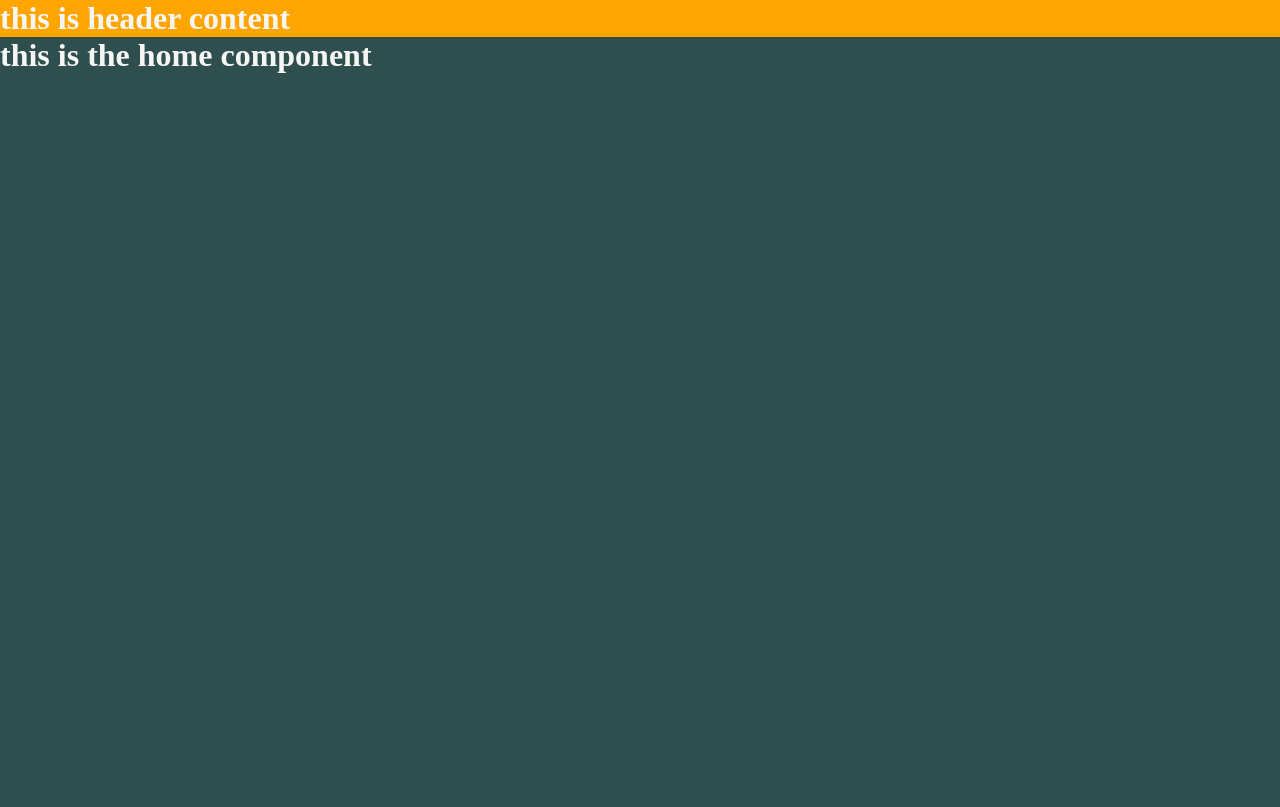
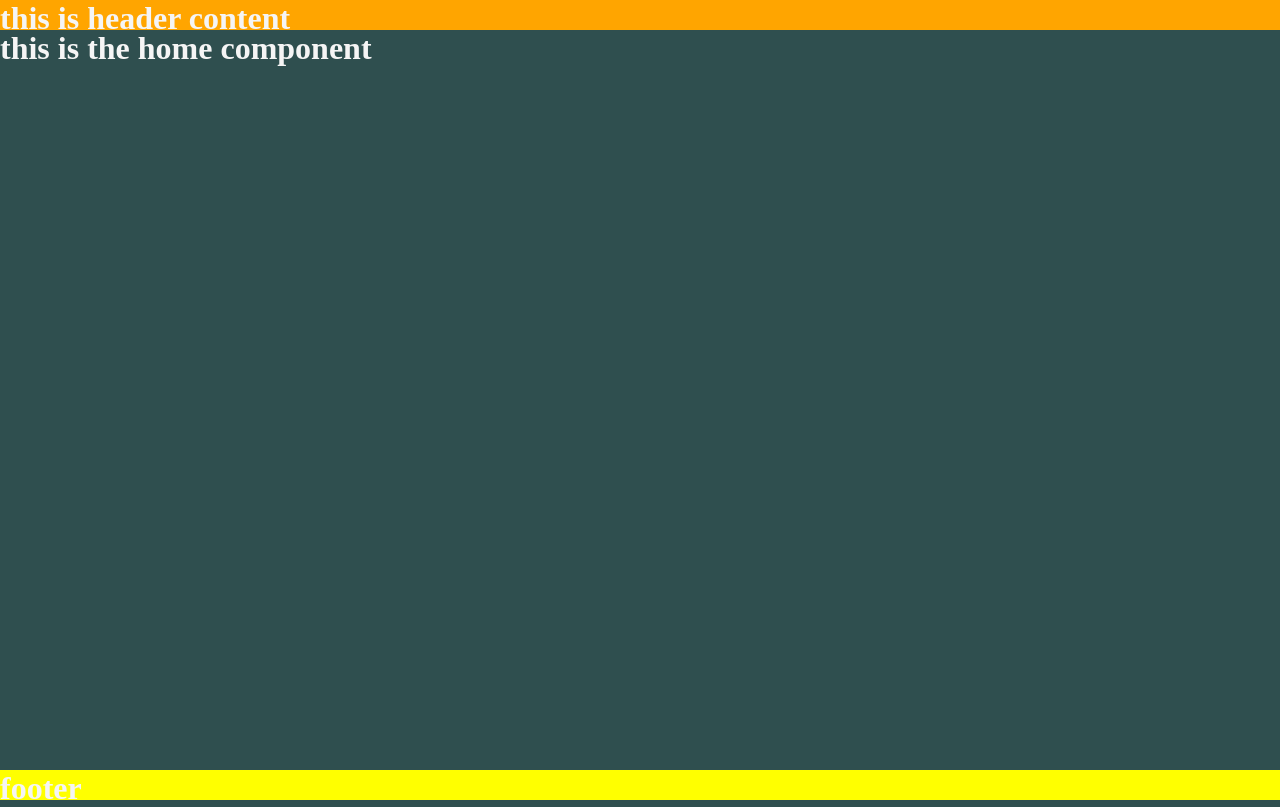
Before and after one commit to devinrbopp/personal-site, a React (Create React App) app: page / in a window 1280 px wide. Built offline with nearby package versions, Linux system fonts and the light colour scheme.

Commit message:
fixed footer to bottom of window

```diff
--- a/src/App.css
+++ b/src/App.css
@@ -1,15 +1,32 @@
 body {
   background: darkslategrey;
   color: whitesmoke;
-  min-height: 100vh;
-  width: 100vw;
+  width: 100%;
   margin: 0;
   padding: 0;
+  display: flex;
+  flex-direction: column;
+  min-height: 100vh;
 }
+
+.page-content {
+  flex-grow: 1;
+  min-height: calc(100vh - 60px)
+}
+
+/* HEADER STYLING */
 
 #header {
   background-color: orange;
   width: 100%;
+  height: 30px;
+}
+
+/* FOOTER STYLING */
+#footer {
+  background-color: yellow;
+  width: 100%;
+  height: 30px;
 }
 
 h1 {
--- a/src/App.js
+++ b/src/App.js
@@ -2,6 +2,7 @@ import { BrowserRouter, Routes, Route } from 'react-router-dom';
 
 import Home from './components/Home';
 import Header from './partials/Header';
+import Footer from './partials/Footer';
 
 function App() {
   return (
@@ -12,6 +13,7 @@ function App() {
           <Route path="/" element={<Home />} />
         </Routes>
       </BrowserRouter>
+      <Footer />
     </div>
   );
 }
--- a/src/components/Home.js
+++ b/src/components/Home.js
@@ -1,7 +1,7 @@
 export default function Home(props) {
     return(
-        <>
+        <div className="page-content">
             <h1>this is the home component</h1>
-        </>
+        </div>
     )
 }
--- /dev/null
+++ b/src/partials/Footer.js
@@ -0,0 +1,7 @@
+export default function Footer() {
+    return(
+        <div id="footer">
+            <h1>footer</h1>
+        </div>
+    )
+}
```
